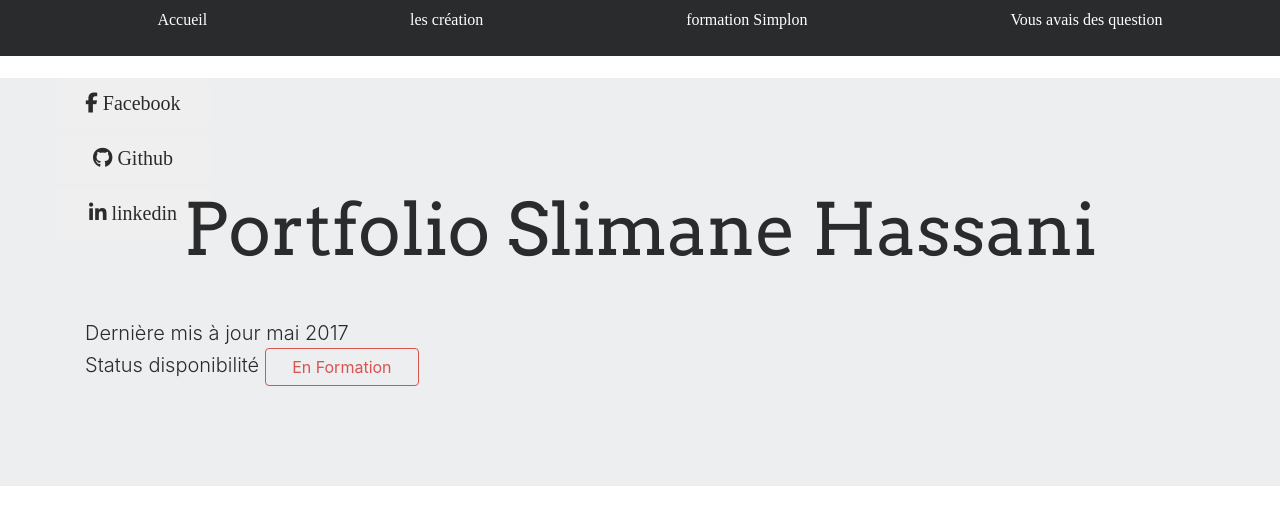
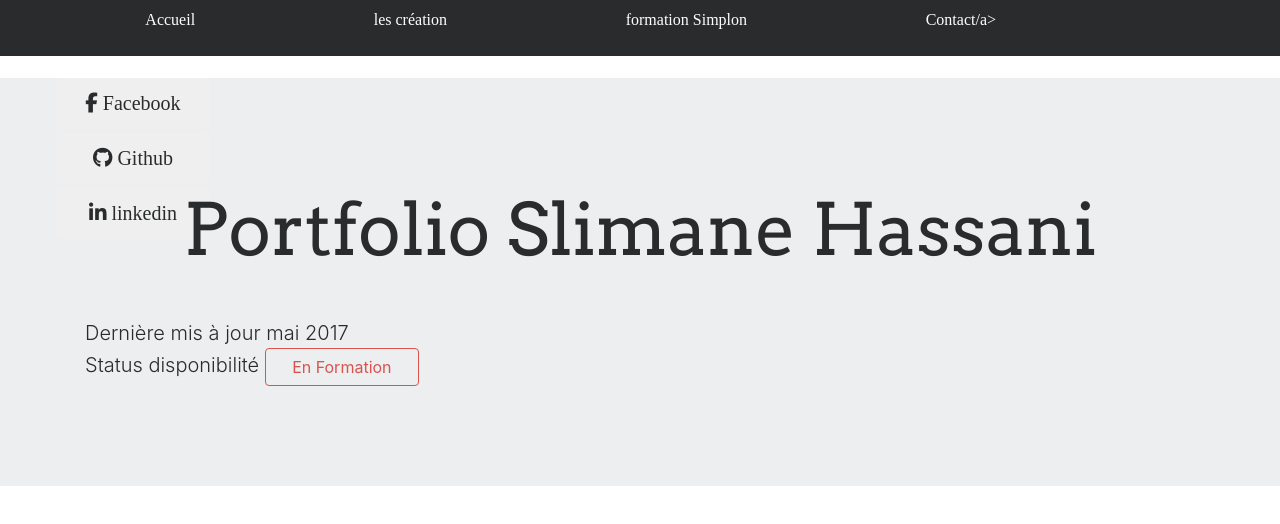
Before and after one commit to Slimaneha/Project-, a plain HTML site: page rendu.html in a window 1280 px wide. Drawn offline with nearby package versions, Linux system fonts and the light colour scheme; a web font is replaced by a local one.

Commit message:
Changement de la pages  vous avais des question " navbar' en Contact

```diff
--- a/rendu.html
+++ b/rendu.html
@@ -39,7 +39,7 @@
                 <li><a href="index.html">Accueil</a></li>
                 <li><a href="rendu.html">les création </a></li>
                 <li><a href="simplon.html">formation Simplon</a></li>
-                <li><a href="contact.html">Vous avais des question</a></li>
+                <li><a href="contact.html">Contact/a></li>
             </ul>
 
         </nav>
@@ -61,7 +61,7 @@
         <a class="nav-link" href="simplon.html">Formation Simplon</a>
       </li>
       <li class="nav-item">
-        <a class="nav-link disabled" href="contact.html">Vous avais des question</a>
+        <a class="nav-link disabled" href="contact.html">Contact</a>
       </li>
     </ul>
 
```
Also changed, not shown: contact.html (+2 -2 lines), index.html (+2 -2 lines), simplon.html (+2 -2 lines).
